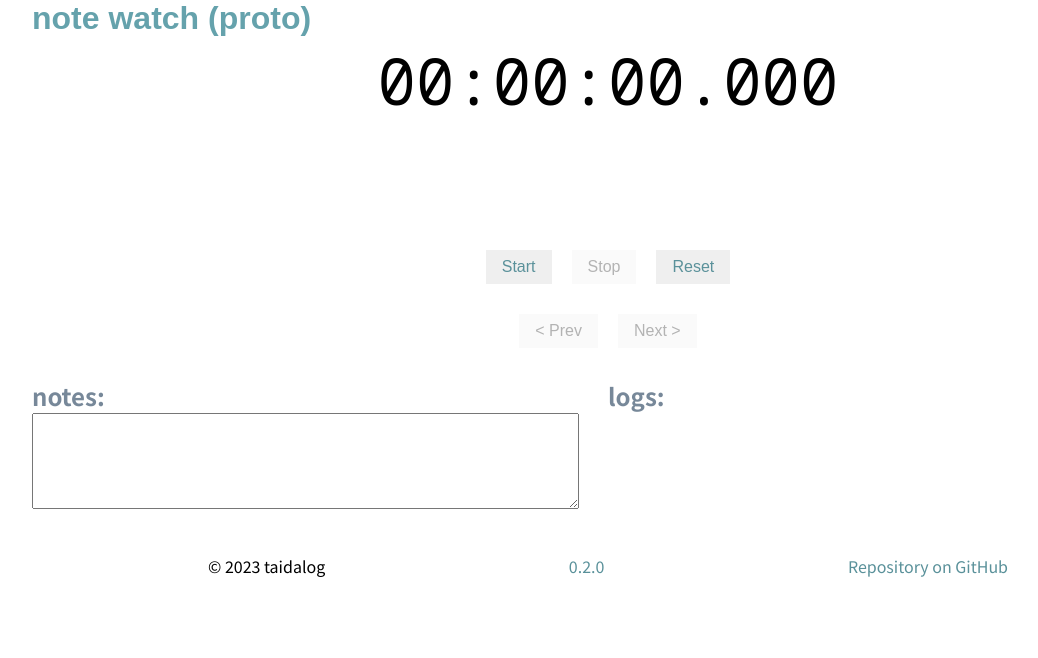
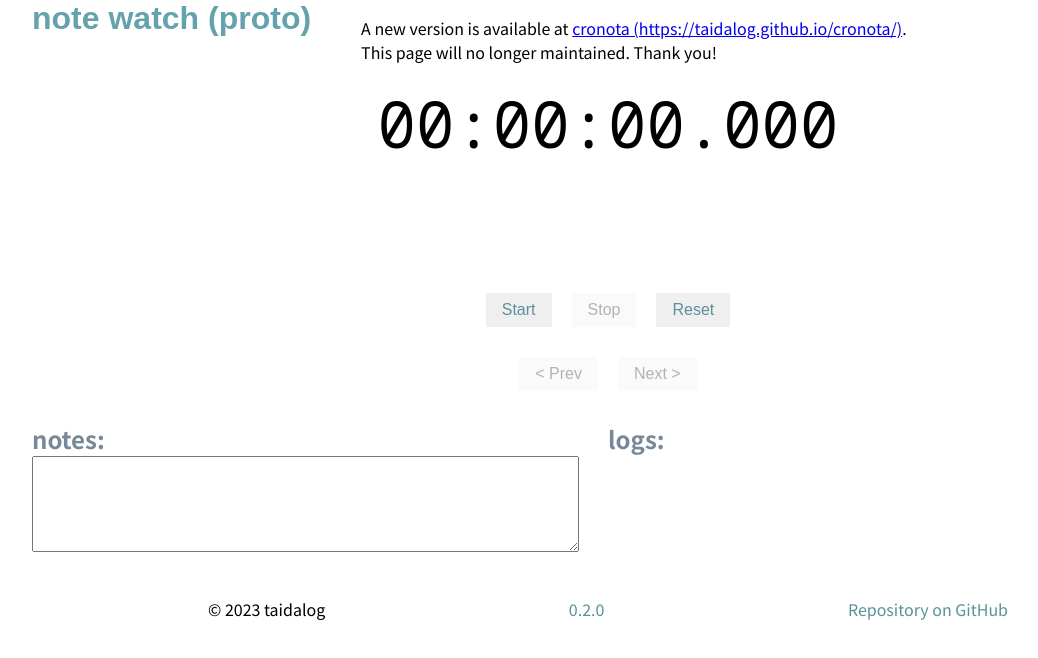
Before and after one commit to taidalog/note_watch, a plain HTML site: page index.html in a window 1280 px wide. Shown: the whole page, without its empty margins (32-1070 px from the left). Drawn offline with Linux system fonts and the light colour scheme; a web font is replaced by a local one.

Commit message:
Wrote the last message. Thank you!

```diff
--- a/index.html
+++ b/index.html
@@ -19,6 +19,10 @@
     <main>
         <header>
             <h1>note watch (proto)</h1>
+            <p>
+                A new version is available at <a href="https://taidalog.github.io/cronota/">cronota (https://taidalog.github.io/cronota/)</a>.<br>
+                This page will no longer maintained. Thank you!
+            </p>
         </header>
 
         <div class="timer-container">
--- a/main.js
+++ b/main.js
@@ -193,3 +193,4 @@ document.getElementById("nextButton").disabled = true
 document.getElementById("nextButton").title = "Next note (>)"
 document.getElementById("notes").title = "Type or paste notes to see while speaking or something. (\\)"
 console.log("running_status: " + ["0: not_started", "1: running", "2: stopping", "", "4: finished"][runningStatus])
+alert('A new version is available at\ncronota (https://taidalog.github.io/cronota/).\nThis page will no longer maintained.\nThank you!')
--- a/style.css
+++ b/style.css
@@ -12,6 +12,14 @@ main {
   margin: 0 auto;
 }
 
+header {
+  display: flex;
+  flex-direction: row;
+}
+
+header p {
+  margin-left: 50px;
+}
 h1,
 h2 {
   margin: 0;
@@ -21,6 +29,7 @@ h2 {
 h1 {
   color: #65a2ac;
   font-family: 'Zen Kurenaido', sans-serif;
+  display: inline-block;
 }
 
 h2 {
```
